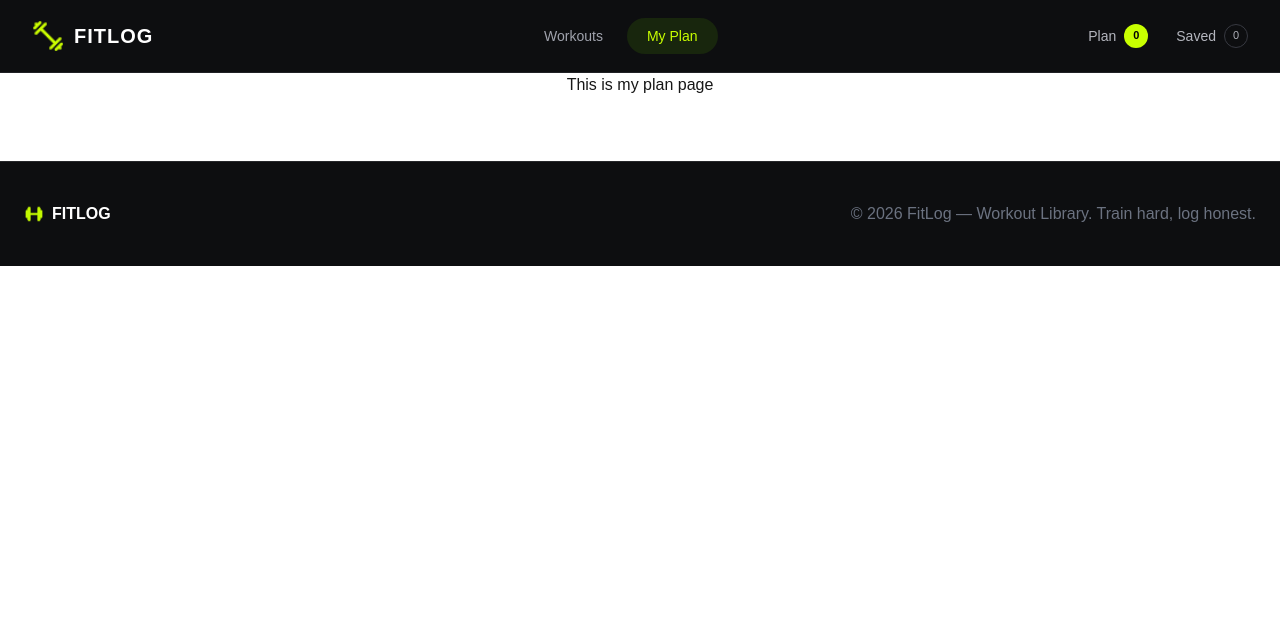
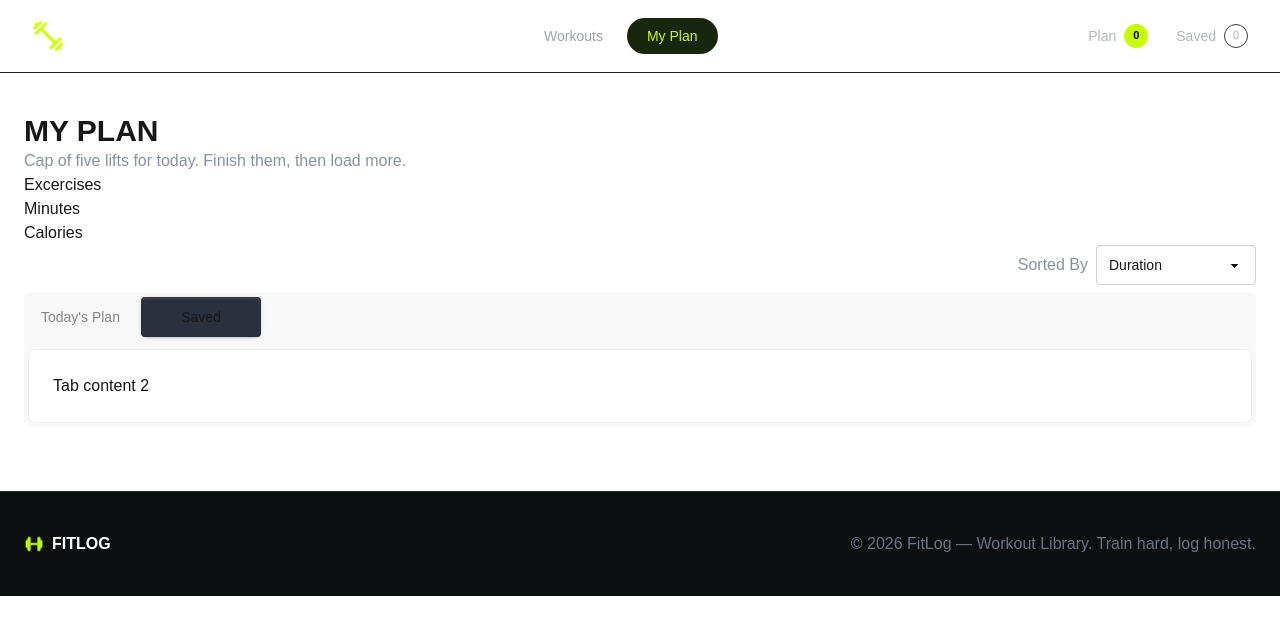
Before and after one commit to Farez770/Fit-Log-app, a Next.js app: page /my-plan in a window 1280 px wide. Shown: the top 634 px of the page. Built offline with nearby package versions, Linux system fonts and the light colour scheme.

Commit message:
create context provider

```diff
--- a/src/app/layout.tsx
+++ b/src/app/layout.tsx
@@ -4,6 +4,7 @@ import "./globals.css";
 import { ToastContainer } from "react-toastify";
 import Navbar from "@/components/shared/Navbar";
 import Footer from "@/components/shared/Footer";
+import FitlogContextProvider from "@/context/FitlogContextProvider";
 
 const geistSans = Geist({
   variable: "--font-geist-sans",
@@ -27,10 +28,12 @@ export default function RootLayout({ children }: LayoutProps<"/">) {
       className={`${geistSans.variable} ${geistMono.variable} h-full antialiased`}
     >
       <body className="min-h-full flex flex-col">
-        <Navbar />
-        {children}
-        <Footer />
-        <ToastContainer />
+        <FitlogContextProvider>
+          <Navbar />
+          {children}
+          <Footer />
+          <ToastContainer />
+        </FitlogContextProvider>
       </body>
     </html>
   );
--- a/src/app/my-plan/page.tsx
+++ b/src/app/my-plan/page.tsx
@@ -1,10 +1,99 @@
-import React from "react";
+"use client";
+import { IWorkOutType } from "@/types/type";
+import React, { useState } from "react";
 
 const MyPlanPage = () => {
+  const [sortBy, setSortBy] = useState<"duration" | "calories" | "rating">(
+    "duration",
+  );
+
+  const sortWorkout = (workOut: IWorkOutType[]) => {
+    const sortedWorkout = [...workOut];
+    if (sortBy === "duration") {
+      sortedWorkout.sort((a, b) => b.duration - a.duration);
+    } else if (sortBy === "calories") {
+      sortedWorkout.sort((a, b) => b.caloriesBurned - a.caloriesBurned);
+    }
+    if (sortBy === "rating") {
+      sortedWorkout.sort((a, b) => b.rating - a.rating);
+    }
+
+    return sortedWorkout;
+  };
+
+  // const sortedTodaysPlan = sortWorkout();
+  // const sortedSavedWOrkout = sortWorkout();
+
   return (
-    <div>
-      <h1 className="text-center">This is my plan page</h1>
-    </div>
+    <section className="container mx-auto px-6 mt-10">
+      <div>
+        <h1 className="text-center md:text-left text-xl md:text-2xl lg:text-3xl font-bold">
+          MY PLAN
+        </h1>
+        <p className="text-[#8A92A0]">
+          Cap of five lifts for today. Finish them, then load more.
+        </p>
+      </div>
+
+      <div>
+        <div>
+          <p>Excercises</p>
+          <h1>{}</h1>
+        </div>
+        <div>
+          <p>Minutes</p>
+          <h1></h1>
+        </div>
+        <div>
+          <p>Calories</p>
+          <h1></h1>
+        </div>
+      </div>
+      {/* ========================================================== */}
+      {/* Sorted By-- */}
+      <div className="flex justify-end items-center gap-2 mb-2">
+        <h1 className="text-[#8A92A0]">Sorted By</h1>
+        <select
+          value={sortBy}
+          onChange={(e) =>
+            setSortBy(e.target.value as "duration" | "calories" | "rating")
+          }
+          defaultValue="Duration"
+          className="select select-md w-[160px]"
+        >
+          {/* <option disabled={true}>Duration</option> */}
+          <option value={"duration"}>Duration</option>
+          <option value={"calories"}>Calories</option>
+          <option value={"rating"}>Rating</option>
+        </select>
+      </div>
+      {/* tab */}
+      {/* =========================================== */}
+
+      {/* name of each tab group should be unique */}
+      <div className="tabs tabs-box">
+        <input
+          type="radio"
+          name="my_tabs_6"
+          className="tab mb-2 border checked:bg-[#2B303D] mr-2"
+          aria-label="Today's Plan"
+        />
+        <div className="tab-content bg-base-100 border-base-300 p-6">
+          Tab content 1
+        </div>
+
+        <input
+          type="radio"
+          name="my_tabs_6"
+          className="tab mb-2 border  checked:bg-[#2B303D]  w-[120px]"
+          aria-label="Saved"
+          defaultChecked
+        />
+        <div className="tab-content bg-base-100 border-base-300 p-6">
+          Tab content 2
+        </div>
+      </div>
+    </section>
   );
 };
 
--- a/src/app/workouts/[workoutId]/page.tsx
+++ b/src/app/workouts/[workoutId]/page.tsx
@@ -1,174 +1,170 @@
-// import { IWorkOutType } from "@/types/type";
-// import { FaRegBookmark, FaRegCalendarCheck } from "react-icons/fa";
-// import Image from "next/image";
-// import { notFound } from "next/navigation";
+import { IWorkOutType } from "@/types/type";
+import { FaRegBookmark, FaRegCalendarCheck } from "react-icons/fa";
+import Image from "next/image";
+import { notFound } from "next/navigation";
+import AddTodaysPlan from "@/components/workoutDetails/AddTodaysPlanBtn";
+import SavedWorkout from "@/components/workoutDetails/SavedWorkoutBtn";
 
-// const getWorkoutData = async (): Promise<IWorkOutType[]> => {
-//   const res = await fetch("https://api.abcz.workers.dev/api/fitlog");
+const getWorkoutData = async (): Promise<IWorkOutType[]> => {
+  const res = await fetch("https://api.abcz.workers.dev/api/fitlog");
 
-//   if (!res.ok) {
-//     throw new Error("Failed to fetch workout data");
-//   }
+  if (!res.ok) {
+    throw new Error("Failed to fetch workout data");
+  }
 
-//   const data: IWorkOutType[] = await res.json();
-//   return data;
-// };
+  const data: IWorkOutType[] = await res.json();
+  return data;
+};
 
-// const Page = async ({ params }: { params: Promise<{ workoutId: string }> }) => {
-//   const { workoutId } = await params;
-//   const workoutData = await getWorkoutData();
+const Page = async ({ params }: { params: Promise<{ workoutId: string }> }) => {
+  const { workoutId } = await params;
+  const workoutData = await getWorkoutData();
 
-//   const workout = workoutData.find(
-//     (item) => String(item.id) === String(workoutId),
-//   );
+  const workout = workoutData.find(
+    (item) => String(item.id) === String(workoutId),
+  );
 
-//   if (!workout) {
-//     notFound();
-//   }
+  if (!workout) {
+    notFound();
+  }
 
-//   return (
-//     <main className="min-h-screen bg-[#0d0f12] px-4 py-8 text-white sm:px-6 md:py-10 lg:px-8 lg:py-12">
-//       <section className="mx-auto max-w-[1250px]">
-//         <div className="grid overflow-hidden rounded-2xl border border-[#292c34] bg-[#101216] lg:grid-cols-2">
-//           {/* Left Side - Image */}
-//           <div className="relative min-h-[400px] w-full sm:min-h-[500px] lg:min-h-[700px]">
-//             <Image
-//               src={workout.image}
-//               alt={workout.name}
-//               fill
-//               sizes="(max-width: 1024px) 100vw, 50vw"
-//               className="object-cover rounded-2xl p-2"
-//             />
-//           </div>
+  return (
+    <main className="min-h-screen bg-[#0d0f12] px-4 py-8 text-white sm:px-6 md:py-10 lg:px-8 lg:py-12">
+      <section className="mx-auto max-w-[1250px]">
+        <div className="grid overflow-hidden rounded-2xl border border-[#292c34] bg-[#101216] lg:grid-cols-2">
+          {/* Left Side - Image */}
+          <div className="relative min-h-[400px] w-full sm:min-h-[500px] lg:min-h-[700px]">
+            <Image
+              src={workout.image}
+              alt={workout.name}
+              fill
+              sizes="(max-width: 1024px) 100vw, 50vw"
+              className="object-cover rounded-2xl p-2"
+            />
+          </div>
 
-//           {/* Right Side - Details */}
-//           <div className="flex flex-col p-5 sm:p-7 md:p-8 lg:p-9">
-//             {/* Title */}
-//             <h1 className="text-3xl font-extrabold uppercase leading-tight sm:text-4xl">
-//               {workout.name}
-//             </h1>
+          {/* Right Side - Details */}
+          <div className="flex flex-col p-5 sm:p-7 md:p-8 lg:p-9">
+            {/* Title */}
+            <h1 className="text-3xl font-extrabold uppercase leading-tight sm:text-4xl">
+              {workout.name}
+            </h1>
 
-//             {/* Description */}
-//             <p className="mt-3 max-w-[650px] text-sm leading-6 text-[#9CA3AF] sm:text-base">
-//               {workout.description}
-//             </p>
+            {/* Description */}
+            <p className="mt-3 max-w-[650px] text-sm leading-6 text-[#9CA3AF] sm:text-base">
+              {workout.description}
+            </p>
 
-//             {/* Muscle Groups */}
-//             <div className="mt-4 flex flex-wrap gap-2">
-//               {workout.muscleGroups.map((muscle) => (
-//                 <span
-//                   key={muscle}
-//                   className="rounded-full bg-[#C2F800] px-3 py-1 text-xs font-bold uppercase text-black"
-//                 >
-//                   {muscle}
-//                 </span>
-//               ))}
-//             </div>
+            {/* Muscle Groups */}
+            <div className="mt-4 flex flex-wrap gap-2">
+              {workout.muscleGroups.map((muscle) => (
+                <span
+                  key={muscle}
+                  className="rounded-full bg-[#C2F800] px-3 py-1 text-xs font-bold uppercase text-black"
+                >
+                  {muscle}
+                </span>
+              ))}
+            </div>
 
-//             {/* Specs */}
-//             <div className="mt-6 overflow-hidden rounded-xl border border-[#292c34] bg-[#171a20]">
-//               <div className="flex items-center justify-between border-b border-[#292c34] px-4 py-3.5">
-//                 <span className="text-[10px] font-bold uppercase tracking-wide text-[#9CA3AF] sm:text-xs">
-//                   Equipment
-//                 </span>
-//                 <span className="text-xs text-white sm:text-sm">
-//                   {workout.equipment}
-//                 </span>
-//               </div>
+            {/* Specs */}
+            <div className="mt-6 overflow-hidden rounded-xl border border-[#292c34] bg-[#171a20]">
+              <div className="flex items-center justify-between border-b border-[#292c34] px-4 py-3.5">
+                <span className="text-[10px] font-bold uppercase tracking-wide text-[#9CA3AF] sm:text-xs">
+                  Equipment
+                </span>
+                <span className="text-xs text-white sm:text-sm">
+                  {workout.equipment}
+                </span>
+              </div>
 
-//               <div className="flex items-center justify-between border-b border-[#292c34] px-4 py-3.5">
-//                 <span className="text-[10px] font-bold uppercase tracking-wide text-[#9CA3AF] sm:text-xs">
-//                   Difficulty
-//                 </span>
-//                 <span className="text-xs text-white sm:text-sm">
-//                   {workout.difficulty}
-//                 </span>
-//               </div>
+              <div className="flex items-center justify-between border-b border-[#292c34] px-4 py-3.5">
+                <span className="text-[10px] font-bold uppercase tracking-wide text-[#9CA3AF] sm:text-xs">
+                  Difficulty
+                </span>
+                <span className="text-xs text-white sm:text-sm">
+                  {workout.difficulty}
+                </span>
+              </div>
 
-//               <div className="flex items-center justify-between border-b border-[#292c34] px-4 py-3.5">
-//                 <span className="text-[10px] font-bold uppercase tracking-wide text-[#9CA3AF] sm:text-xs">
-//                   Sets
-//                 </span>
-//                 <span className="text-xs text-white sm:text-sm">
-//                   {workout.sets}
-//                 </span>
-//               </div>
+              <div className="flex items-center justify-between border-b border-[#292c34] px-4 py-3.5">
+                <span className="text-[10px] font-bold uppercase tracking-wide text-[#9CA3AF] sm:text-xs">
+                  Sets
+                </span>
+                <span className="text-xs text-white sm:text-sm">
+                  {workout.sets}
+                </span>
+              </div>
 
-//               <div className="flex items-center justify-between border-b border-[#292c34] px-4 py-3.5">
-//                 <span className="text-[10px] font-bold uppercase tracking-wide text-[#9CA3AF] sm:text-xs">
-//                   Reps
-//                 </span>
-//                 <span className="text-xs text-white sm:text-sm">
-//                   {workout.reps}
-//                 </span>
-//               </div>
+              <div className="flex items-center justify-between border-b border-[#292c34] px-4 py-3.5">
+                <span className="text-[10px] font-bold uppercase tracking-wide text-[#9CA3AF] sm:text-xs">
+                  Reps
+                </span>
+                <span className="text-xs text-white sm:text-sm">
+                  {workout.reps}
+                </span>
+              </div>
 
-//               <div className="flex items-center justify-between border-b border-[#292c34] px-4 py-3.5">
-//                 <span className="text-[10px] font-bold uppercase tracking-wide text-[#9CA3AF] sm:text-xs">
-//                   Duration
-//                 </span>
-//                 <span className="text-xs text-white sm:text-sm">
-//                   {workout.duration} min
-//                 </span>
-//               </div>
+              <div className="flex items-center justify-between border-b border-[#292c34] px-4 py-3.5">
+                <span className="text-[10px] font-bold uppercase tracking-wide text-[#9CA3AF] sm:text-xs">
+                  Duration
+                </span>
+                <span className="text-xs text-white sm:text-sm">
+                  {workout.duration} min
+                </span>
+              </div>
 
-//               <div className="flex items-center justify-between border-b border-[#292c34] px-4 py-3.5">
-//                 <span className="text-[10px] font-bold uppercase tracking-wide text-[#9CA3AF] sm:text-xs">
-//                   Calories
-//                 </span>
-//                 <span className="text-xs text-white sm:text-sm">
-//                   {workout.caloriesBurned} kcal
-//                 </span>
-//               </div>
+              <div className="flex items-center justify-between border-b border-[#292c34] px-4 py-3.5">
+                <span className="text-[10px] font-bold uppercase tracking-wide text-[#9CA3AF] sm:text-xs">
+                  Calories
+                </span>
+                <span className="text-xs text-white sm:text-sm">
+                  {workout.caloriesBurned} kcal
+                </span>
+              </div>
 
-//               <div className="flex items-center justify-between px-4 py-3.5">
-//                 <span className="text-[10px] font-bold uppercase tracking-wide text-[#9CA3AF] sm:text-xs">
-//                   Rating
-//                 </span>
-//                 <span className="text-xs text-white sm:text-sm">
-//                   {workout.rating}
-//                 </span>
-//               </div>
-//             </div>
+              <div className="flex items-center justify-between px-4 py-3.5">
+                <span className="text-[10px] font-bold uppercase tracking-wide text-[#9CA3AF] sm:text-xs">
+                  Rating
+                </span>
+                <span className="text-xs text-white sm:text-sm">
+                  {workout.rating}
+                </span>
+              </div>
+            </div>
 
-//             {/* Instructions */}
-//             <div className="mt-6">
-//               <h2 className="text-sm font-extrabold uppercase tracking-wide text-white">
-//                 Instructions
-//               </h2>
+            {/* Instructions */}
+            <div className="mt-6">
+              <h2 className="text-sm font-extrabold uppercase tracking-wide text-white">
+                Instructions
+              </h2>
 
-//               <ol className="mt-4 space-y-3">
-//                 {workout.instructions.map((instruction, index) => (
-//                   <li
-//                     key={instruction}
-//                     className="flex gap-3 text-xs leading-5 text-[#9CA3AF] sm:text-sm"
-//                   >
-//                     <span className="shrink-0 text-[#C2F800]">
-//                       {index + 1}.
-//                     </span>
-//                     <span>{instruction}</span>
-//                   </li>
-//                 ))}
-//               </ol>
-//             </div>
+              <ol className="mt-4 space-y-3">
+                {workout.instructions.map((instruction, index) => (
+                  <li
+                    key={instruction}
+                    className="flex gap-3 text-xs leading-5 text-[#9CA3AF] sm:text-sm"
+                  >
+                    <span className="shrink-0 text-[#C2F800]">
+                      {index + 1}.
+                    </span>
+                    <span>{instruction}</span>
+                  </li>
+                ))}
+              </ol>
+            </div>
 
-//             {/* Buttons */}
-//             <div className="mt-7 flex flex-col gap-3 sm:flex-row">
-//               <button className="flex items-center justify-center gap-2 rounded-lg bg-[#C2F800] px-5 py-3 text-sm font-bold text-black transition hover:bg-[#d0ff33] sm:flex-1 cursor-pointer">
-//                 <FaRegCalendarCheck />
-//                 Add to today&apos;s plan
-//               </button>
+            {/* Buttons */}
+            <div className="mt-7 flex flex-col gap-3 sm:flex-row">
+              <AddTodaysPlan workout={workout} />
 
-//               <button className="flex items-center justify-center gap-2 rounded-lg border border-[#373a43] px-5 py-3 text-sm font-medium text-white transition hover:bg-[#191c22] sm:flex-1 cursor-pointer">
-//                 <FaRegBookmark />
-//                 Save for later
-//               </button>
-//             </div>
-//           </div>
-//         </div>
-//       </section>
-//     </main>
-//   );
-// };
+              <SavedWorkout workout={workout} />
+            </div>
+          </div>
+        </div>
+      </section>
+    </main>
+  );
+};
 
-// export default Page;
+export default Page;
--- a/src/components/homeworkoutpage/WorkoutLibraray.tsx
+++ b/src/components/homeworkoutpage/WorkoutLibraray.tsx
@@ -12,7 +12,7 @@ const WorkoutLibraray = async () => {
   const workData = await getWorkoutData();
   console.log(workData, "Workout data");
   return (
-    <div className="container mx-auto px-6">
+    <div className="container mx-auto px-6" id="library">
       <div className="text-center md:text-left mb-8">
         <h1 className="text-xl md:text-2xl lg:text-3xl font-bold ">
           THE LIBRARY
@@ -21,7 +21,7 @@ const WorkoutLibraray = async () => {
           Twelve lifts covering every major muscle group.
         </p>
       </div>
-      <div className="grid grid-cols-1 sm:grid-cols-2 lg:grid-cols-3 xl:grid-cols-4 gap-5 sm:gap-6 lg:gap-7">
+      <div className="grid grid-cols-1 sm:grid-cols-2 lg:grid-cols-3  gap-5 sm:gap-6 lg:gap-7">
         {workData.map((workout: IWorkOutType) => {
           return <WorkoutCards key={workout.id} workout={workout} />;
         })}
--- a/src/components/shared/Navbar.tsx
+++ b/src/components/shared/Navbar.tsx
@@ -3,21 +3,29 @@
 import Image from "next/image";
 import Link from "next/link";
 import { usePathname } from "next/navigation";
-import { useState } from "react";
+import { useContext, useState } from "react";
 
 import logo from "@/assets/logo.png";
+import { FitlogContext } from "@/context/FitlogContextProvider";
 
 const Navbar = () => {
   const pathname = usePathname();
 
   const [isMenuOpen, setIsMenuOpen] = useState(false);
 
+  const context = useContext(FitlogContext);
+  if (!context) {
+    throw new Error("Navbar must be used inside FitlogContextProvider");
+  }
+
+  const { plan, saved } = context;
+
   // Active link
   const isWorkoutActive = pathname === "/";
   const isMyPlanActive = pathname === "/my-plan";
 
   return (
-    <nav className="w-full border-b border-[#202125] bg-[#0d0e10] text-white">
+    <nav className="w-full border-b border-[#202125]   bg-transparent backdrop-blur-md  text-white sticky top-0 left-0 z-10">
       <div className="mx-auto flex h-18 max-w-[1650px] items-center justify-between px-3 sm:px-5 md:px-4 lg:px-8">
         <Link
           href="/"
@@ -81,7 +89,7 @@ const Navbar = () => {
             <span>Plan</span>
 
             <span className=" flex h-6 w-6 items-center justify-center rounded-full bg-[#c8ff00] text-[11px] font-bold text-black">
-              0
+              {plan.length}
             </span>
           </Link>
 
@@ -94,7 +102,7 @@ const Navbar = () => {
             <span>Saved</span>
 
             <span className=" flex h-6 w-6 items-center justify-center rounded-full border border-[#373941] text-[11px] text-[#aeb0b8]">
-              0
+              {saved.length}
             </span>
           </Link>
         </div>
--- /dev/null
+++ b/src/components/workoutDetails/AddTodaysPlanBtn.tsx
@@ -0,0 +1,39 @@
+"use client";
+
+import { useContext } from "react";
+import { FaRegCalendarCheck } from "react-icons/fa";
+
+import { FitlogContext } from "@/context/FitlogContextProvider";
+import { IWorkOutType } from "@/types/type";
+
+interface IAddTodaysPlanProps {
+  workout: IWorkOutType;
+}
+
+const AddTodaysPlanBtn = ({ workout }: IAddTodaysPlanProps) => {
+  const context = useContext(FitlogContext);
+
+  if (!context) {
+    throw new Error(
+      "AddTodaysPlanBtn must be used inside FitlogContextProvider",
+    );
+  }
+
+  const { addToPlan } = context;
+
+  const handleAddToPlan = () => {
+    addToPlan(workout);
+  };
+
+  return (
+    <button
+      onClick={handleAddToPlan}
+      className="flex cursor-pointer items-center justify-center gap-2 rounded-lg bg-[#C2F800] px-5 py-3 text-sm font-bold text-black transition hover:bg-[#d0ff33] sm:flex-1"
+    >
+      <FaRegCalendarCheck />
+      Add to today&apos;s plan
+    </button>
+  );
+};
+
+export default AddTodaysPlanBtn;
--- /dev/null
+++ b/src/components/workoutDetails/SavedWorkoutBtn.tsx
@@ -0,0 +1,35 @@
+"use client";
+import React, { Dispatch, SetStateAction, useContext } from "react";
+import { IWorkOutType } from "../../types/type";
+import { FitlogContext } from "@/context/FitlogContextProvider";
+import { FaRegBookmark, FaRegCalendarCheck } from "react-icons/fa";
+
+interface IAddTodaysPlanProps {
+  workout: IWorkOutType;
+}
+
+const SavedWorkoutBtn = (workout: IAddTodaysPlanProps) => {
+  const context = useContext(FitlogContext);
+
+  if (!context) {
+    throw new Error(
+      "AddTodaysPlanButton must be used inside FitlogContextProvider",
+    );
+  }
+  const { plan, addToPlan } = context;
+
+  const handleAddToPlan = () => {
+    addToPlan(workout.workout);
+  };
+
+  return (
+    <div>
+      <button className="flex items-center justify-center gap-2 rounded-lg border border-[#373a43] px-5 py-3 text-sm font-medium text-white transition hover:bg-[#191c22] sm:flex-1 cursor-pointer">
+        <FaRegBookmark />
+        Save for later
+      </button>
+    </div>
+  );
+};
+
+export default SavedWorkoutBtn;
--- /dev/null
+++ b/src/context/FitlogContextProvider.tsx
@@ -0,0 +1,41 @@
+"use client";
+import { createContext, ReactNode, useState } from "react";
+import { IWorkOutType } from "@/types/type";
+
+interface IFitlogContext {
+  plan: IWorkOutType[];
+  saved: IWorkOutType[];
+  addToPlan: (workout: IWorkOutType) => void;
+}
+
+export const FitlogContext = createContext<IFitlogContext | undefined>(
+  undefined,
+);
+
+const FitlogContextProvider = ({ children }: { children: ReactNode }) => {
+  const [plan, setPlan] = useState<IWorkOutType[]>([]);
+  const [saved, setSaved] = useState<IWorkOutType[]>([]);
+
+  const addToPlan = (workout: IWorkOutType) => {
+    // setPlan((prev) => [...prev, workout]);
+    setPlan((prev) => {
+      const updatedPlan = [...prev, workout];
+      console.log("Updated plan:", updatedPlan);
+      return updatedPlan;
+    });
+  };
+
+  // const removeFromPlan = () => {
+  //   setPlan();
+  // };
+
+  const shearedData = { plan, saved, addToPlan };
+
+  return (
+    <FitlogContext.Provider value={shearedData}>
+      {children}
+    </FitlogContext.Provider>
+  );
+};
+
+export default FitlogContextProvider;
```
Also changed, not shown: src/components/homeworkoutpage/HomeBanner.tsx (+5 -3 lines).
